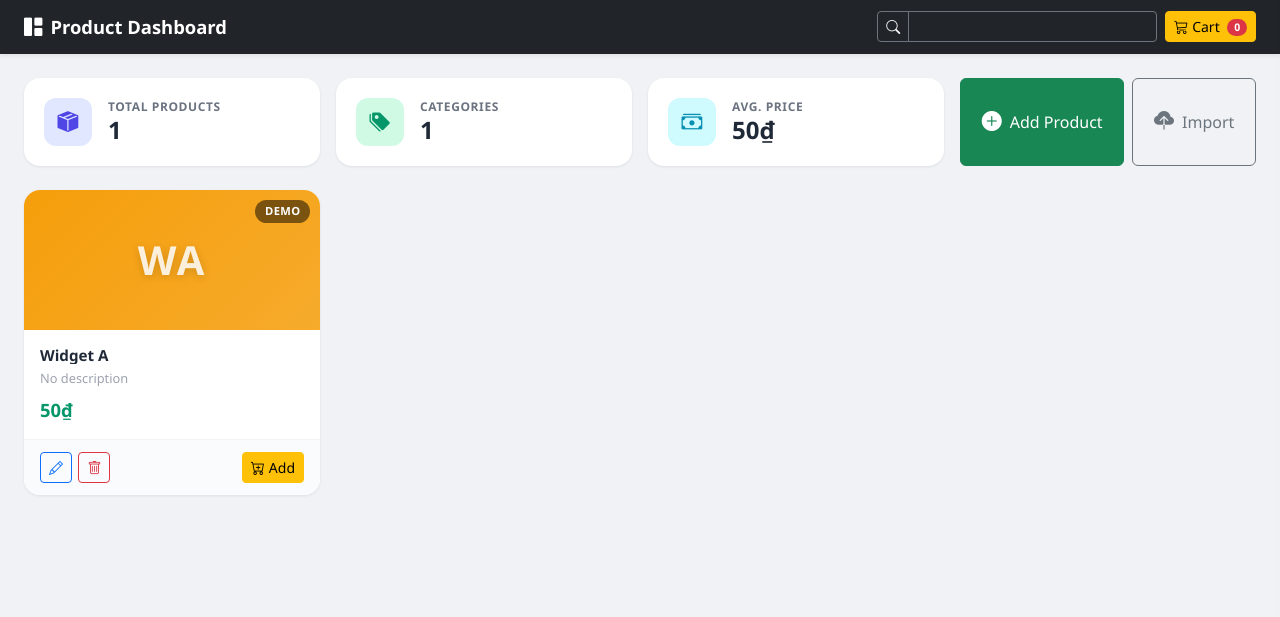
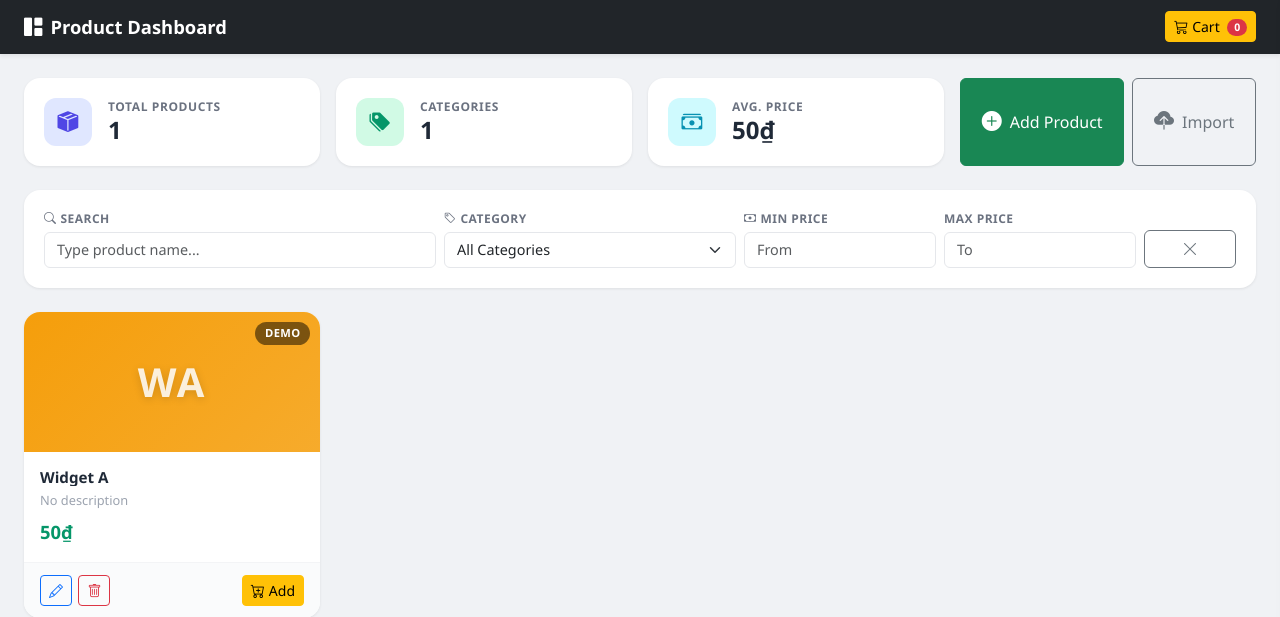
Before and after one commit to anh1901/product_crud_app, a Flask app: page / in a window 1280 px wide. Shown: the top 617 px of the page. Run offline with Flask 3, Linux system fonts and the light colour scheme; data comes from the database, SQL or seed files in the repository.

Commit message:
feat: add advanced search with category filter and price range
- Add prominent filter bar below stats with search, category dropdown, min/max price
- Category dropdown auto-populates from product data
- Client-side filtering for instant results (no server round-trip)
- Clear filters button to reset all filters
- Styled filter bar matching admin dashboard theme

Co-Authored-By: Devin AI <158243242+devin-ai-integration[bot]@users.noreply.github.com>

```diff
--- a/static/css/style.css
+++ b/static/css/style.css
@@ -152,6 +152,36 @@ body {
     background: #fafbfc;
 }
 
+/* Filter Bar */
+.filter-bar {
+    background: var(--bg-card);
+    border-radius: var(--radius-lg);
+    box-shadow: var(--shadow-sm);
+    padding: 1.25rem;
+}
+
+.filter-label {
+    font-size: 0.75rem;
+    font-weight: 600;
+    text-transform: uppercase;
+    letter-spacing: 0.04em;
+    color: #6b7280;
+    margin-bottom: 0.3rem;
+    display: block;
+}
+
+.filter-bar .form-control,
+.filter-bar .form-select {
+    border-color: #e5e7eb;
+    font-size: 0.9rem;
+}
+
+.filter-bar .form-control:focus,
+.filter-bar .form-select:focus {
+    border-color: #6366f1;
+    box-shadow: 0 0 0 3px rgba(99,102,241,.15);
+}
+
 /* Navbar */
 .navbar-brand {
     font-size: 1.15rem;
--- a/static/js/app.js
+++ b/static/js/app.js
@@ -9,18 +9,51 @@ function formatVND(amount) {
 
 document.addEventListener("DOMContentLoaded", () => {
     loadProducts();
-    document.getElementById("searchInput").addEventListener("input", (e) => {
+    document.getElementById("searchInput").addEventListener("input", () => {
         clearTimeout(searchTimeout);
-        searchTimeout = setTimeout(() => loadProducts(e.target.value), 300);
+        searchTimeout = setTimeout(() => applyFilters(), 300);
     });
 });
 
-async function loadProducts(search = "") {
-    const url = search ? `${API}?search=${encodeURIComponent(search)}` : API;
-    const res = await fetch(url);
+async function loadProducts() {
+    const res = await fetch(API);
     allProducts = await res.json();
-    renderProducts(allProducts);
-    updateStats(allProducts);
+    populateCategoryFilter();
+    applyFilters();
+}
+
+function populateCategoryFilter() {
+    const select = document.getElementById("categoryFilter");
+    const categories = [...new Set(allProducts.map(p => p.category).filter(Boolean))].sort();
+    const current = select.value;
+    select.innerHTML = '<option value="">All Categories</option>' +
+        categories.map(c => `<option value="${c}"${c === current ? " selected" : ""}>${c}</option>`).join("");
+}
+
+function applyFilters() {
+    const search = document.getElementById("searchInput").value.trim().toLowerCase();
+    const category = document.getElementById("categoryFilter").value;
+    const minPrice = parseFloat(document.getElementById("priceMin").value);
+    const maxPrice = parseFloat(document.getElementById("priceMax").value);
+
+    let filtered = allProducts.filter(p => {
+        if (search && !p.name.toLowerCase().includes(search) && !(p.category || "").toLowerCase().includes(search)) return false;
+        if (category && p.category !== category) return false;
+        if (!isNaN(minPrice) && p.price < minPrice) return false;
+        if (!isNaN(maxPrice) && p.price > maxPrice) return false;
+        return true;
+    });
+
+    renderProducts(filtered);
+    updateStats(filtered);
+}
+
+function clearFilters() {
+    document.getElementById("searchInput").value = "";
+    document.getElementById("categoryFilter").value = "";
+    document.getElementById("priceMin").value = "";
+    document.getElementById("priceMax").value = "";
+    applyFilters();
 }
 
 const PLACEHOLDER_COLORS = ["#6366f1","#f43f5e","#10b981","#f59e0b","#3b82f6","#8b5cf6","#ec4899","#14b8a6"];
@@ -140,7 +173,7 @@ async function saveProduct() {
 
     bootstrap.Modal.getInstance(document.getElementById("productModal")).hide();
     showToast(id ? "Product updated" : "Product created", "success");
-    loadProducts(document.getElementById("searchInput").value);
+    loadProducts();
 }
 
 function showDeleteModal(id, name) {
@@ -152,7 +185,7 @@ function showDeleteModal(id, name) {
         if (res.ok) {
             modal.hide();
             showToast("Product deleted", "success");
-            loadProducts(document.getElementById("searchInput").value);
+            loadProducts();
         } else {
             showToast("Failed to delete", "danger");
         }
@@ -208,7 +241,7 @@ async function importProducts() {
         }
         alertDiv.className = "alert alert-success";
         alertDiv.innerHTML = msg;
-        loadProducts(document.getElementById("searchInput").value);
+        loadProducts();
     } else {
         let msg = `<i class="bi bi-x-circle me-2"></i>No products imported.`;
         if (data.errors && data.errors.length > 0) {
--- a/templates/index.html
+++ b/templates/index.html
@@ -14,16 +14,10 @@
             <a class="navbar-brand fw-bold" href="#">
                 <i class="bi bi-grid-1x2-fill me-2"></i>Product Dashboard
             </a>
-            <div class="d-flex align-items-center gap-2">
-                <div class="input-group input-group-sm" style="width:280px">
-                    <span class="input-group-text bg-dark border-secondary text-light"><i class="bi bi-search"></i></span>
-                    <input type="text" class="form-control bg-dark border-secondary text-light" id="searchInput" placeholder="Search name, category, price...">
-                </div>
-                <button class="btn btn-warning btn-sm position-relative" onclick="toggleCart()">
-                    <i class="bi bi-cart3 me-1"></i>Cart
-                    <span class="badge bg-danger rounded-pill ms-1" id="cartCount">0</span>
-                </button>
-            </div>
+            <button class="btn btn-warning btn-sm position-relative" onclick="toggleCart()">
+                <i class="bi bi-cart3 me-1"></i>Cart
+                <span class="badge bg-danger rounded-pill ms-1" id="cartCount">0</span>
+            </button>
         </div>
     </nav>
 
@@ -66,6 +60,35 @@
                     <button class="btn btn-outline-secondary flex-fill d-flex align-items-center justify-content-center gap-2" onclick="showImportModal()">
                         <i class="bi bi-cloud-upload-fill fs-5"></i>
                         <span>Import</span>
+                    </button>
+                </div>
+            </div>
+        </div>
+
+        <!-- Search & Filter Bar -->
+        <div class="filter-bar mb-4">
+            <div class="row g-2 align-items-end">
+                <div class="col-lg-4 col-md-6">
+                    <label class="filter-label"><i class="bi bi-search me-1"></i>Search</label>
+                    <input type="text" class="form-control" id="searchInput" placeholder="Type product name...">
+                </div>
+                <div class="col-lg-3 col-md-6">
+                    <label class="filter-label"><i class="bi bi-tag me-1"></i>Category</label>
+                    <select class="form-select" id="categoryFilter" onchange="applyFilters()">
+                        <option value="">All Categories</option>
+                    </select>
+                </div>
+                <div class="col-lg-2 col-md-4">
+                    <label class="filter-label"><i class="bi bi-cash me-1"></i>Min Price</label>
+                    <input type="number" class="form-control" id="priceMin" placeholder="From" min="0" oninput="applyFilters()">
+                </div>
+                <div class="col-lg-2 col-md-4">
+                    <label class="filter-label">Max Price</label>
+                    <input type="number" class="form-control" id="priceMax" placeholder="To" min="0" oninput="applyFilters()">
+                </div>
+                <div class="col-lg-1 col-md-4">
+                    <button class="btn btn-outline-secondary w-100" onclick="clearFilters()" title="Clear filters">
+                        <i class="bi bi-x-lg"></i>
                     </button>
                 </div>
             </div>
```
